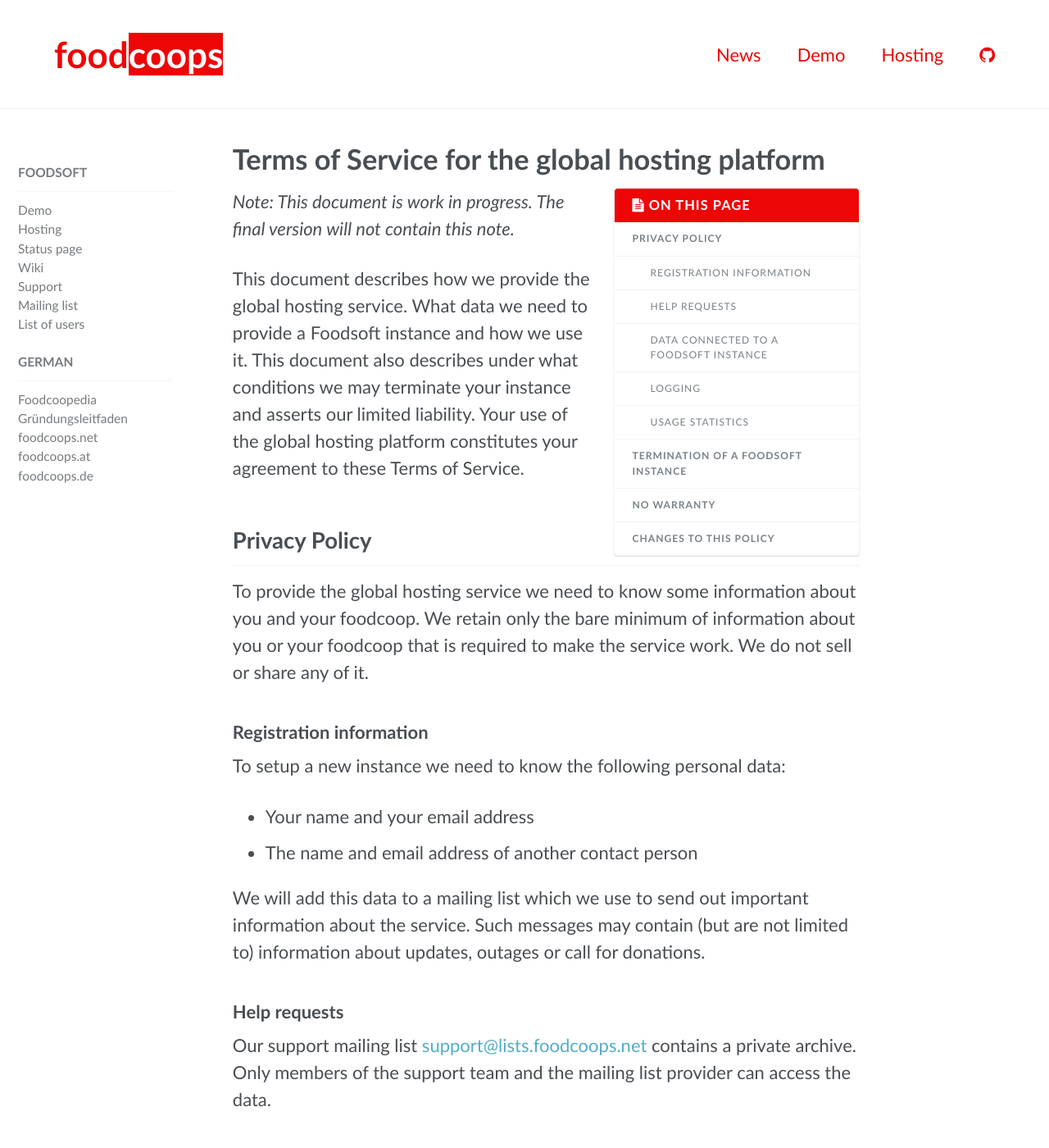
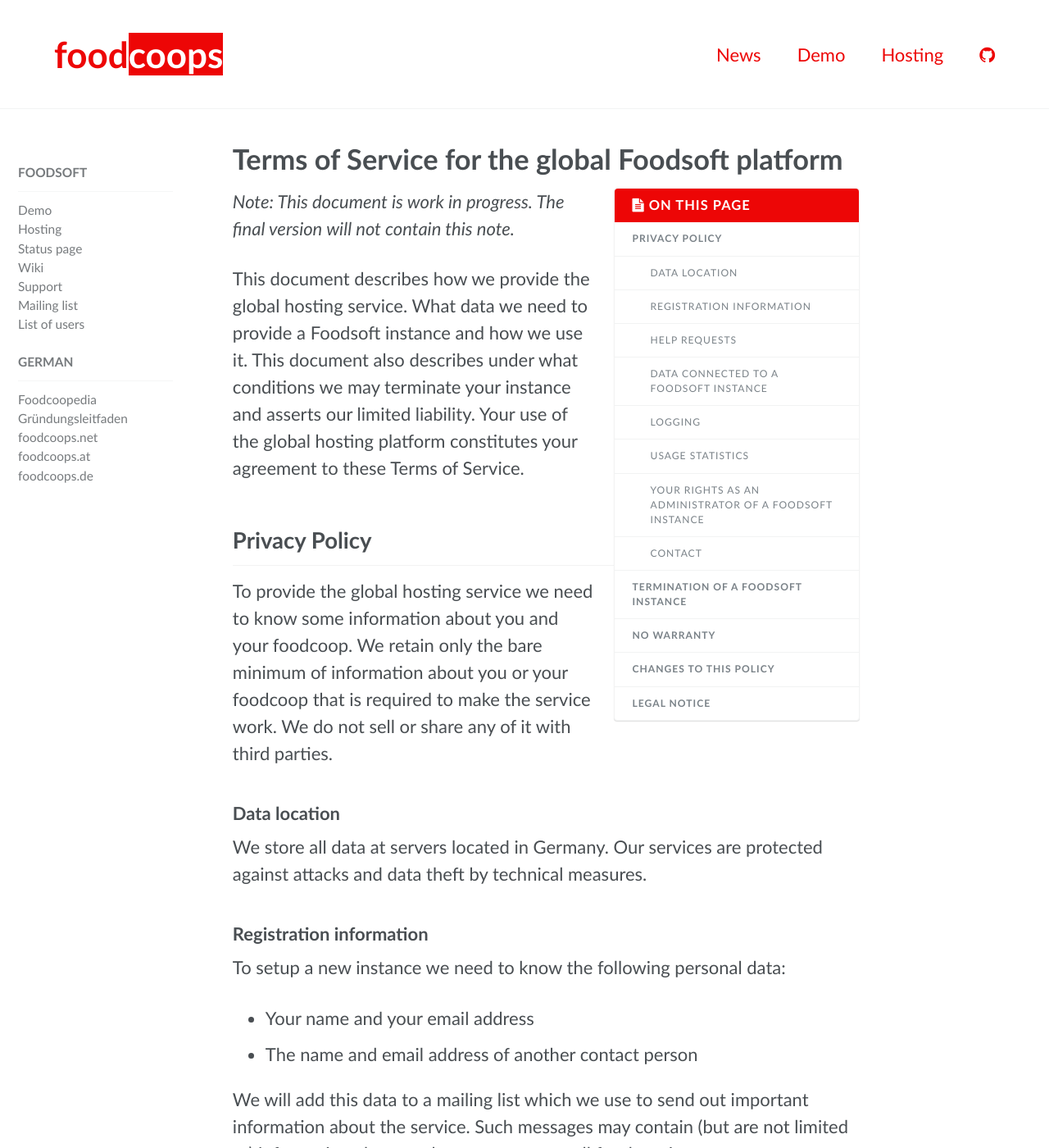
Before and after one commit to foodcoops/foodcoops.github.io, a Jekyll site: the page built from tos.md, in a window 1280 px wide and 1400 px high. Shown: the whole window at 82% size. Built offline with Jekyll 4.4.1, drawn with Linux system fonts in a browser that asks for light colours; some of the changed text lies outside the part shown.

Commit message:
Clarification of different terms

```diff
--- a/tos.md
+++ b/tos.md
@@ -1,6 +1,6 @@
 ---
 layout: single
-title: Terms of Service for the global hosting platform
+title: Terms of Service for the global Foodsoft platform
 sidebar:
   nav: links
 ---
@@ -17,7 +17,12 @@
 
 To provide the global hosting service we need to know some information about you and your foodcoop.
 We retain only the bare minimum of information about you or your foodcoop that is required to make
-the service work. We do not sell or share any of it.
+the service work. We do not sell or share any of it with third parties.
+
+### Data location
+
+We store all data at servers located in Germany. Our services are protected against attacks and
+data theft by technical measures.
 
 ### Registration information
 
@@ -64,7 +69,18 @@
 - Operating system and screen resolution
 - Main Language and User Agent of the browser
 
-Our Matomo instance will not track visitors who have specified "[I do not want to be tracked](https://www.eff.org/issues/do-not-track)" in their web browsers.
+Our Matomo instance will not track visitors who have specified
+"[I do not want to be tracked](https://www.eff.org/issues/do-not-track)" in their web browsers.
+
+### Your rights as an administrator of a Foodsoft instance
+
+You are entitled to all legal rights without execption. If you want to move to another Foodsoft
+provider we make your Foodsoft's database available for download.
+
+### Contact
+
+If there are any questions regarding our privacy policy you may contact us using the information in our
+[Imprint](/imprint).
 
 ## Termination of a Foodsoft instance
 
@@ -84,3 +100,7 @@
 
 We reserve the right to change this policy. If we make major changes, we will notify our users in a clear
 and prominent manner. Minor changes may only be highlighted in the footer of our website.
+
+## Legal notice
+
+You can find contact information in our [Imprint](/imprint).
```
